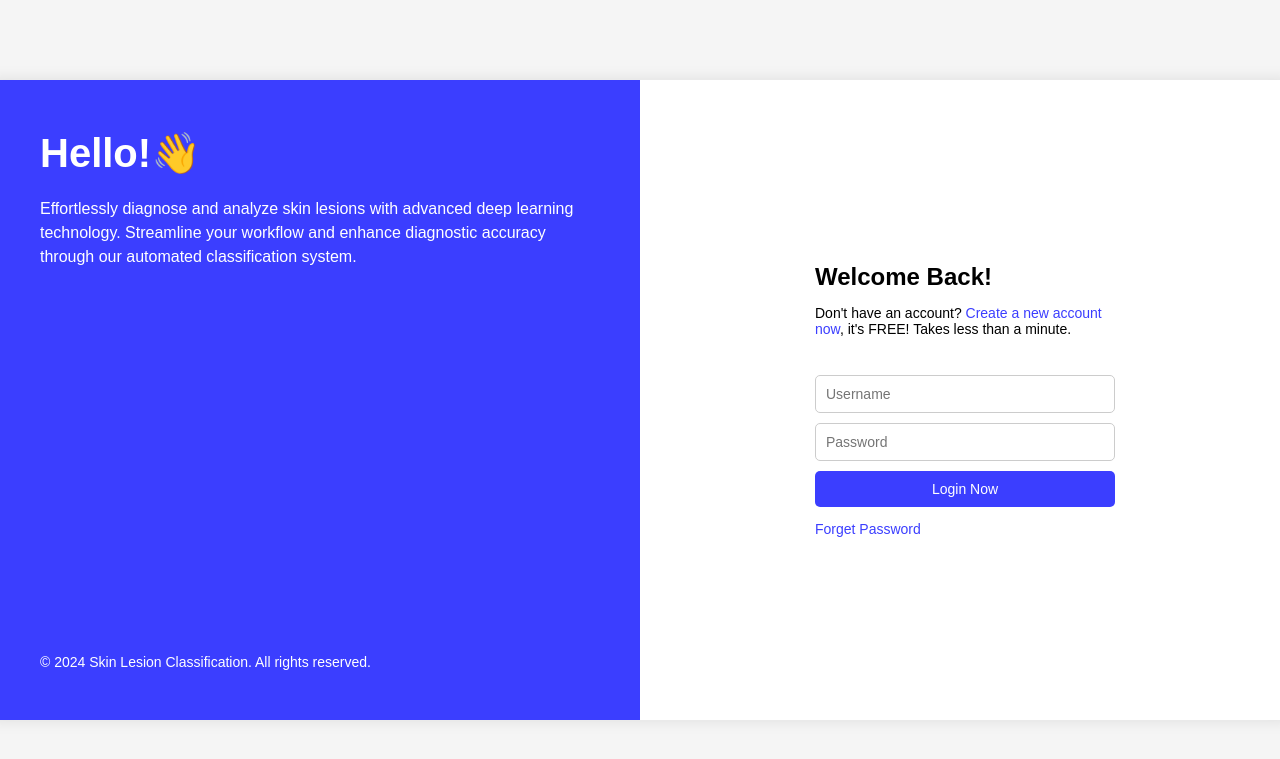
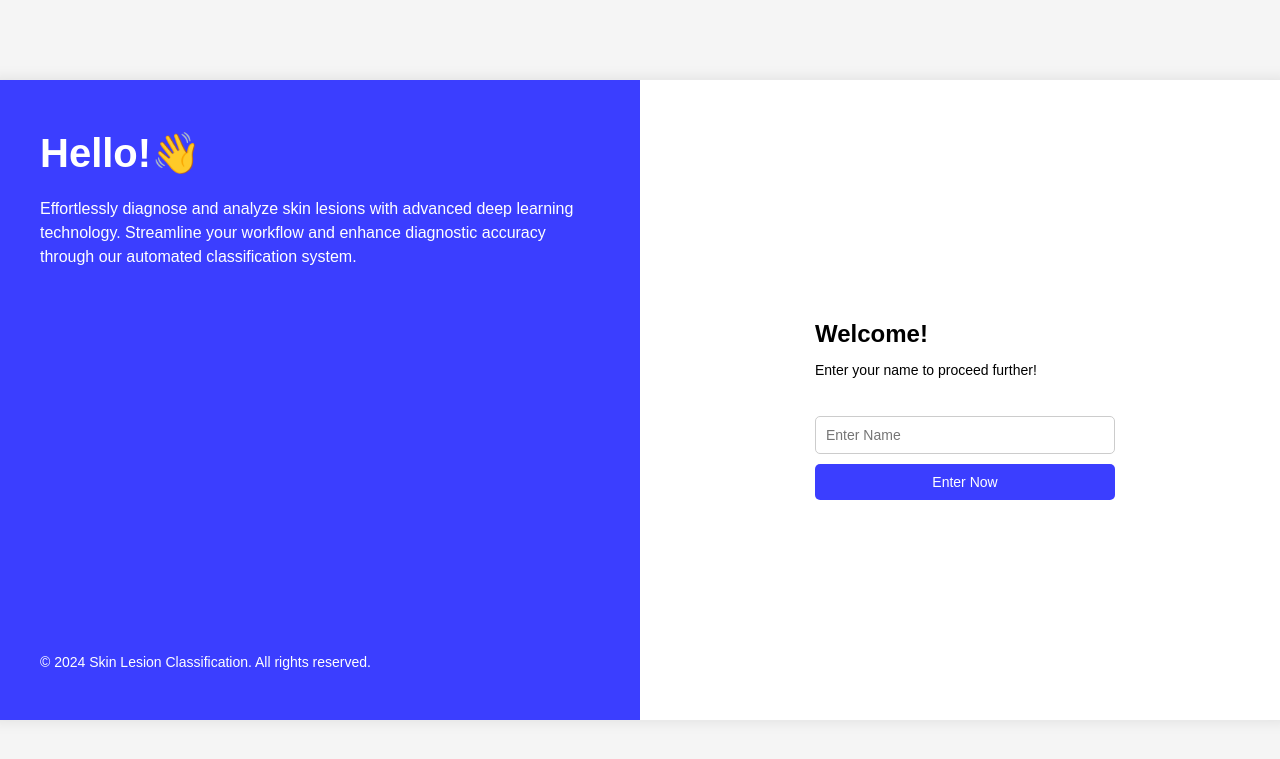
Before and after one commit to srijay28/skin-cancer-classification, a Django app: page / in a window 1280 px wide. Shown: the top 759 px of the page. Run offline with Django 3.2, Linux system fonts and the light colour scheme.

Commit message:
Removed login functionality as database not yet connected

```diff
--- a/SkinApp/templates/index.html
+++ b/SkinApp/templates/index.html
@@ -11,14 +11,8 @@
         {
         if(formObj.t1.value.length==0)
         {
-        alert("Please Enter Username");
+        alert("Please Enter Name");
         formObj.t1.focus();
-        return false;
-        }
-        if(formObj.t2.value.length==0)
-        {
-        alert("Please Enter Password");
-        formObj.t2.focus();
         return false;
         }
         formObj.actionUpdateData.value="update";
@@ -42,19 +36,16 @@
       </div>
       <div class="right-panel">
         <div class="login-box">
-          <h2>Welcome Back!</h2>
+          <h2>Welcome!</h2>
           <p>
-            Don't have an account? <a href="#">Create a new account now</a>,
-            it's FREE! Takes less than a minute.
+            Enter your name to proceed further!
           </p>
           <form name="f1" method="post" action={% url 'UserLoginAction' %} onsubmit="return validate(this);">
             {% csrf_token %}<br/>
-            <input type="username" name="t1" placeholder="Username" />
-            <input type="password" name="t2" placeholder="Password" />
-            <button type="submit" class="login-btn">Login Now</button>
+            <input type="name" name="t1" placeholder="Enter Name" />
+            <button type="submit" class="login-btn">Enter Now</button>
           </form>
 
-          <p><a href="#">Forget Password</a></p>
         </div>
       </div>
     </div>
--- a/SkinApp/views.py
+++ b/SkinApp/views.py
@@ -71,9 +71,4 @@ def Upload(request):
 def UserLoginAction(request):
     if request.method == 'POST':
         username = request.POST.get('t1', False)
-        password = request.POST.get('t2', False)
-        if username == 'admin' and password == 'admin':
-            return render(request, 'UserScreen.html', {})
-        else:
-            context = {'data': 'login failed'}
-            return render(request, 'index.html', context)
+        return render(request, 'UserScreen.html', {})
```
